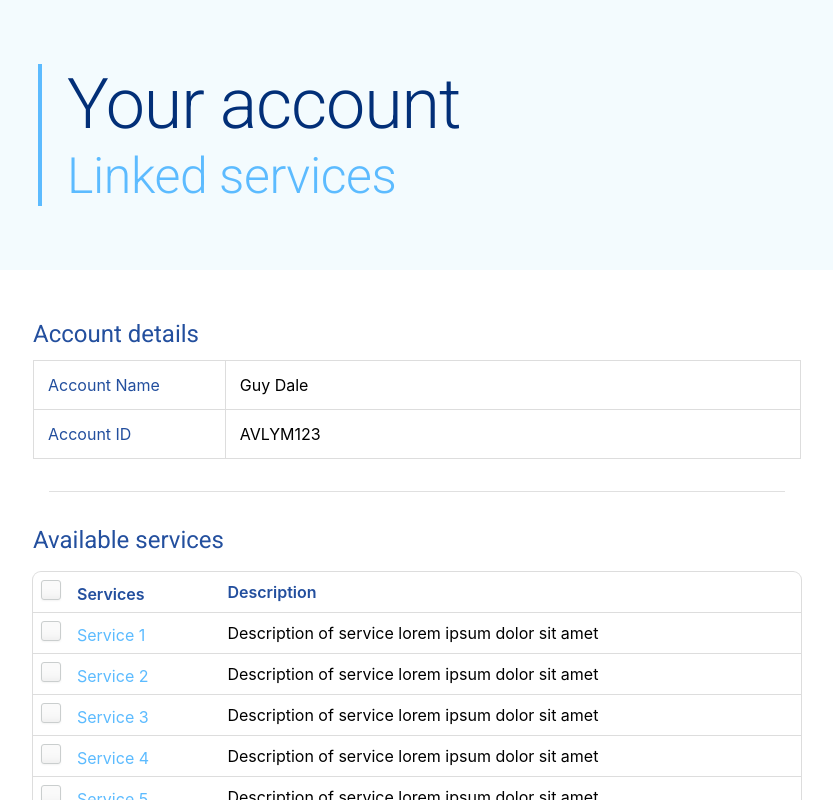
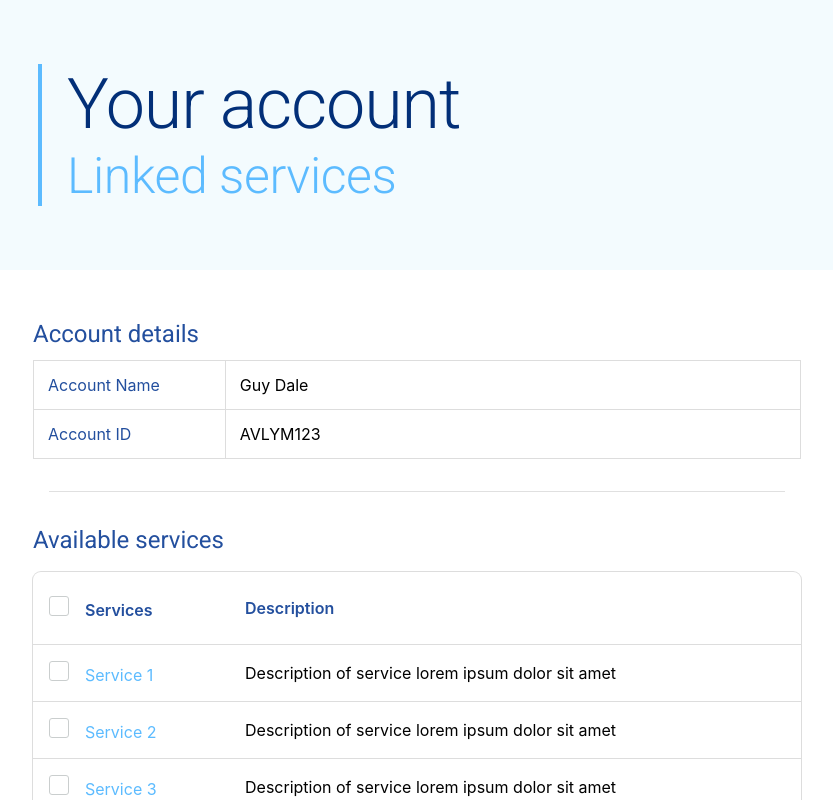
Before and after one commit to Kwiddy/Internship-React-Page, a React (Create React App) app: page / in a window 1280 px wide. Shown: the top 800 px of the page, without its empty margins (223-1056 px from the left). Built offline with nearby package versions, Linux system fonts and the light colour scheme.

Commit message:
Improve checkbox styling

```diff
--- a/src/components/accountServices.js
+++ b/src/components/accountServices.js
@@ -50,8 +50,10 @@ class ServiceTable extends React.Component {
       <div>
         <table id="services-table">
           <tbody>
-            <tr>
+            <tr id="headRow">
               <th>
+                <ul>
+                  <li>
                     <input
                       type="checkbox"
                       onChange={this.handleAllChecked}
@@ -60,6 +62,8 @@ class ServiceTable extends React.Component {
                     />
                     <label htmlFor="checkedall"></label>
                     Services
+                  </li>
+                </ul>
               </th>
               <th> Description </th>
             </tr>
--- a/src/styles/checkbox.css
+++ b/src/styles/checkbox.css
@@ -16,29 +16,11 @@ label {
 }
 
 input[type="checkbox"] + label {
-  background-color: #fafafa;
   border: 1px solid #cacece;
-  box-shadow: 0 1px 2px rgba(0, 0, 0, 0.05),
-    inset 0px -15px 10px -12px rgba(0, 0, 0, 0.05);
   padding: 9px;
   border-radius: 3px;
   display: inline-block;
   position: relative;
-}
-
-input[type="checkbox"] + label:active,
-input[type="checkbox"]:checked + label:active {
-  box-shadow: 0 1px 2px rgba(0, 0, 0, 0.05),
-    inset 0px 1px 3px rgba(0, 0, 0, 0.1);
-}
-
-input[type="checkbox"]:checked + label {
-  background-color: #e9ecee;
-  border: 1px solid #adb8c0;
-  box-shadow: 0 1px 2px rgba(0, 0, 0, 0.05),
-    inset 0px -15px 10px -12px rgba(0, 0, 0, 0.05),
-    inset 15px 10px -12px rgba(255, 255, 255, 0.1);
-  color: #99a1a7;
 }
 
 input[type="checkbox"]:checked + label:after {
@@ -47,5 +29,5 @@ input[type="checkbox"]:checked + label:after {
   position: absolute;
   top: 0px;
   left: 3px;
-  color: blue;
+  color: #5cbbff;
 }
--- a/src/styles/serviceTableStyle.css
+++ b/src/styles/serviceTableStyle.css
@@ -1,12 +1,14 @@
-ul {
+table ul {
   list-style-type: none;
+  padding: 0;
 }
 
-li {
+table li {
   list-style-type: none;
+  margin: 1vh;
 }
 
 .service {
-  padding: 5vh;
+  padding: 2vh;
 }
 /*# sourceMappingURL=serviceTableStyle.css.map */
--- a/src/styles/serviceTableStyle.scss
+++ b/src/styles/serviceTableStyle.scss
@@ -1,11 +1,14 @@
-ul {
-  list-style-type: none;
-}
-
-li {
-  list-style-type: none;
+table {
+  ul {
+    list-style-type: none;
+    padding: 0;
+  }
+  li {
+    list-style-type: none;
+    margin: 1vh;
+  }
 }
 
 .service {
-  padding: 5vh;
+  padding: 2vh;
 }
```
Also changed, not shown: 1 other file (tests, documents, lock files or other folders). Lines whose indentation alone changed are shown as unchanged.
